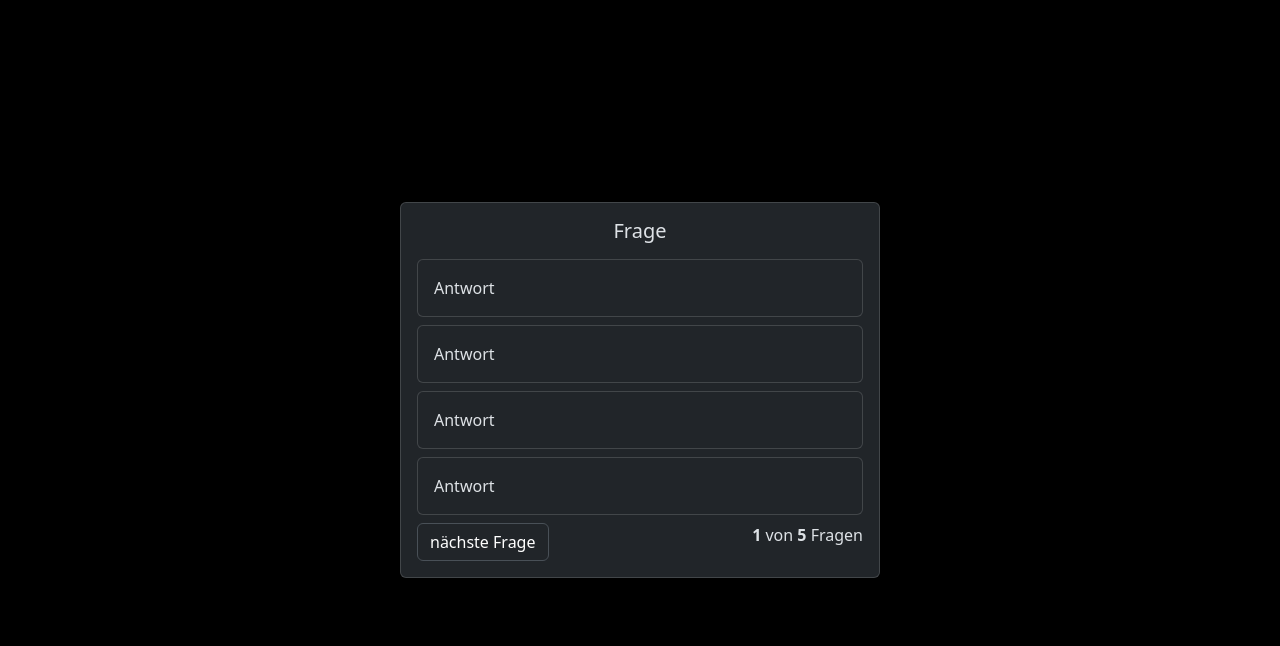
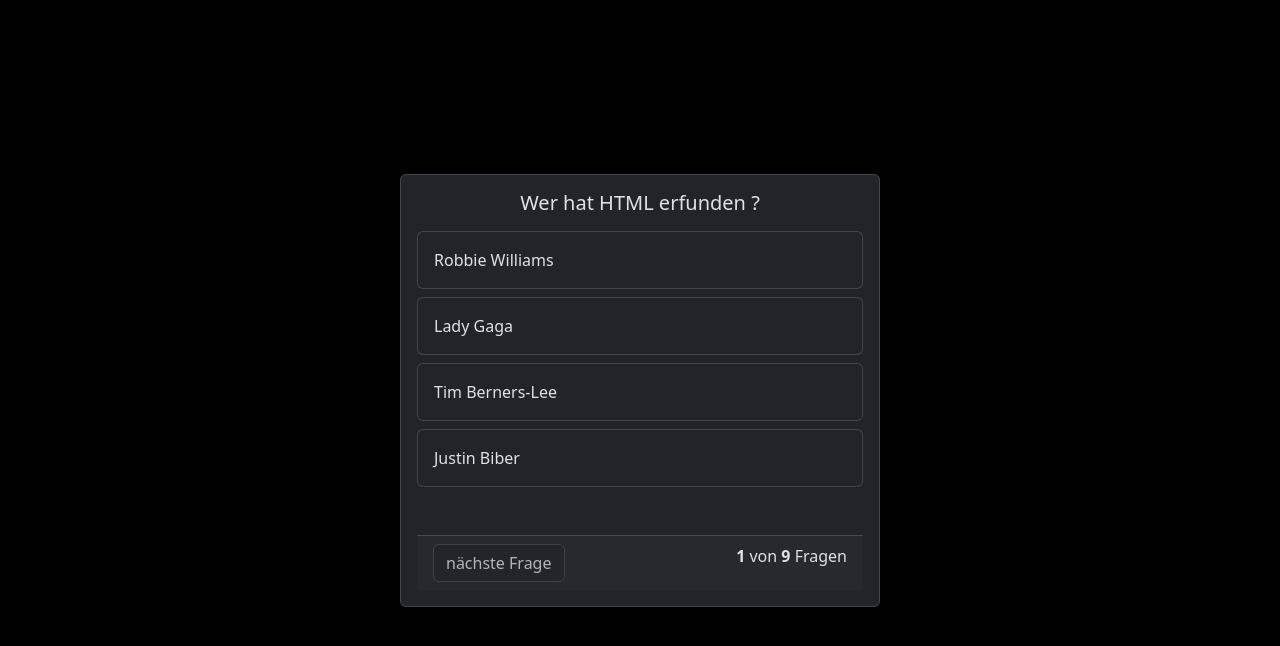
Before and after one commit to Forstmeister/Quiz_app, a website: page index.html in a window 1280 px wide. Shown: the part 60-706 px from the top of the page. Drawn offline with nearby package versions, Linux system fonts and the light colour scheme.

Commit message:
added logic and questions

```diff
--- a/index.html
+++ b/index.html
@@ -30,7 +30,8 @@
     <link rel="manifest" href="./img/site.webmanifest" />
     <title>Quiz APP</title>
   </head>
-  <body>
+  <body onload="init()">
+    <div>
       <nav
         class="navbar navbar-dark bg-dark navbar-expand-lg navbar-light bg-light"
       >
@@ -43,26 +44,79 @@
       <main>
         <div data-bs-theme="dark" class="card quiz-card">
           <div class="card-body">
-          <h5 class="card-title d-flex justify-content-center mb-3">Frage</h5>
+            <div id="endScreen" class="card mb-2" style="display: none">
+              <div class="card-body text-center">
+                <h1>Quiz beendet !</h1>
+              </div>
+              <img src="./img/win.png" class="width-100" />
+
+              <div class="text-center mb-4">
+                Du hast X fragen von X richtig beantwortet
+              </div>
+            </div>
+            <div id="questionBody">
+              <h5
+                id="questionText"
+                class="card-title d-flex justify-content-center mb-3"
+              >
+                Frage
+              </h5>
 
               <div class="card mb-2">
-            <div class="card-body">Antwort</div>
+                <div
+                  onclick="answer('answer_1')"
+                  id="answer_1"
+                  class="card-body answer-card"
+                >
+                  Antwort
+                </div>
               </div>
               <div class="card mb-2">
-            <div class="card-body">Antwort</div>
+                <div
+                  onclick="answer('answer_2')"
+                  id="answer_2"
+                  class="card-body answer-card"
+                >
+                  Antwort
+                </div>
               </div>
               <div class="card mb-2">
-            <div class="card-body">Antwort</div>
+                <div
+                  onclick="answer('answer_3')"
+                  id="answer_3"
+                  class="card-body answer-card"
+                >
+                  Antwort
+                </div>
               </div>
               <div class="card mb-2">
-            <div class="card-body">Antwort</div>
+                <div
+                  onclick="answer('answer_4')"
+                  id="answer_4"
+                  class="card-body answer-card"
+                >
+                  Antwort
                 </div>
-          <div class="d-flex justify-content-between">
-            <a href="#" class="btn btn-dark border">nächste Frage</a>
-            <div><b>1</b> von <b>5</b> Fragen</div>
+              </div>
+              <div class="d-flex justify-content-between mt-5 card-footer">
+                <button
+                  id="nextButton"
+                  href="#"
+                  class="btn btn-dark border"
+                  onclick="nextQuestion()"
+                  disabled
+                >
+                  nächste Frage
+                </button>
+                <span
+                  ><b id="actualLength"></b> von
+                  <b id="lengthTotal"></b> Fragen</span
+                >
+              </div>
             </div>
           </div>
         </div>
       </main>
+    </div>
   </body>
 </html>
--- a/script.js
+++ b/script.js
@@ -0,0 +1,157 @@
+let questions =[
+    {
+    "question" : "Wer hat HTML erfunden ?",
+    "answer_1" : "Robbie Williams",
+    "answer_2": "Lady Gaga",
+    "answer_3" : "Tim Berners-Lee",
+    "answer_4" : "Justin Biber",
+    "right_answer": 3
+},
+
+{
+    "question": "Was ist der beste Tag der Woche?",
+    "answer_1": "Montag",
+    "answer_2": "Dienstag",
+    "answer_3": "Mittwoch",
+    "answer_4": "Freitag",
+    "right_answer": 3
+},
+
+{
+    "question": "Welches Tier kann nicht springen?",
+    "answer_1": "Känguru",
+    "answer_2": "Eichhörnchen",
+    "answer_3": "Elefant",
+    "answer_4": "Frosch",
+    "right_answer": 3
+},
+
+{
+    "question": "Was kommt nie allein?",
+    "answer_1": "Glück",
+    "answer_2": "Pech",
+    "answer_3": "Schokolade",
+    "answer_4": "Regen",
+    "right_answer": 2
+},
+
+{
+    "question": "Welche Frucht fliegt?",
+    "answer_1": "Apfel",
+    "answer_2": "Birne",
+    "answer_3": "Banane",
+    "answer_4": "Kiwi",
+    "right_answer": 1
+},
+
+{
+    "question": "Was macht man mit einem kaputten Uhrwerk?",
+    "answer_1": "Wegwerfen",
+    "answer_2": "Zurückspulen",
+    "answer_3": "Ölen",
+    "answer_4": "Verfluchen",
+    "right_answer": 4
+},
+
+{
+    "question": "Was ist schwerer als eine Tonne, aber leichter als eine Feder?",
+    "answer_1": "Ein Elefant",
+    "answer_2": "Ein Kilo Federn",
+    "answer_3": "Ein Pfund Steine",
+    "answer_4": "Nichts",
+    "right_answer": 4
+},
+
+{
+    "question": "Was hat immer ein Ende, aber keinen Anfang?",
+    "answer_1": "Eine Schleife",
+    "answer_2": "Ein Buch",
+    "answer_3": "Eine Straße",
+    "answer_4": "Ein Kreis",
+    "right_answer": 1
+},
+
+{
+    "question": "Welcher Tag kommt direkt vor dem Donnerstag?",
+    "answer_1": "Mittwoch",
+    "answer_2": "Dienstag",
+    "answer_3": "Freitag",
+    "answer_4": "Samstag",
+    "right_answer": 2
+}
+
+];
+
+let currentQuestion = 0;
+
+function init(){
+    let totalLength = document.getElementById("lengthTotal");
+    totalLength.innerHTML +=`${questions.length}`;
+
+    showPosition();
+    showQuestion ();
+}
+
+function showQuestion (){
+if(currentQuestion >= questions.length){
+document.getElementById("questionBody").style.display="none";
+document.getElementById("endScreen").style.display='';
+}else{
+
+}
+
+let question = questions[currentQuestion];
+
+    document.getElementById("questionText").innerHTML = question['question'];
+    document.getElementById("answer_1").innerHTML = question['answer_1'];
+    document.getElementById("answer_2").innerHTML = question['answer_2'];
+    document.getElementById("answer_3").innerHTML = question['answer_3'];
+    document.getElementById("answer_4").innerHTML = question['answer_4'];
+}
+//slice(-1) gibt die letzte Position eines strings zurück
+//parentNode ist das übergeordnete Element z.b. div conatiner mit der klasse "card"
+function answer(selection){
+
+    let question = questions[currentQuestion];
+    let selectionNumber = selection.slice(-1);
+    let numberAsNumber = parseInt(selectionNumber);
+    let idOfRightAnswer = `answer_${question['right_answer']}`;
+
+        if(numberAsNumber == question['right_answer']){
+            document.getElementById(selection).parentNode.classList.add("bg-success")
+            }else {
+                document.getElementById(selection).parentNode.classList.add("bg-danger");
+                document.getElementById(idOfRightAnswer).parentNode.classList.add("bg-success")
+ }
+ document.getElementById("nextButton").disabled = false;
+
+
+}
+
+function nextQuestion(){
+    currentQuestion ++;
+    document.getElementById("nextButton").disabled = true;
+    resetAnswerButtons();
+    showPosition();
+    showQuestion ();
+
+
+}
+
+function resetAnswerButtons(){
+    document.getElementById("answer_1").parentNode.classList.remove("bg-success");
+    document.getElementById("answer_1").parentNode.classList.remove("bg-danger");
+    document.getElementById("answer_2").parentNode.classList.remove("bg-success");
+    document.getElementById("answer_2").parentNode.classList.remove("bg-danger");
+    document.getElementById("answer_3").parentNode.classList.remove("bg-success");
+    document.getElementById("answer_3").parentNode.classList.remove("bg-danger");
+    document.getElementById("answer_4").parentNode.classList.remove("bg-success");
+    document.getElementById("answer_4").parentNode.classList.remove("bg-danger");
+
+}
+
+function showPosition(){
+    document.getElementById("actualLength").innerHTML="";
+  let position = currentQuestion +1;
+  document.getElementById("actualLength").innerHTML +=`${position}`;
+}
--- a/style.css
+++ b/style.css
@@ -18,3 +18,21 @@
 .quiz-card {
     width: 30rem;
 }
+
+.answer-card:hover{
+cursor: pointer;
+background-color: rgba(255, 255, 255, 0.2);
+border-radius: 0.375rem;
+}
+
+.d-none {
+    display: none;
+}
+
+.width-100{
+    width: 100%;
+}
+
+.text-center{
+    text-align: center;
+}
```
Also changed, not shown: img/win.png (added). Lines whose indentation alone changed are shown as unchanged.
